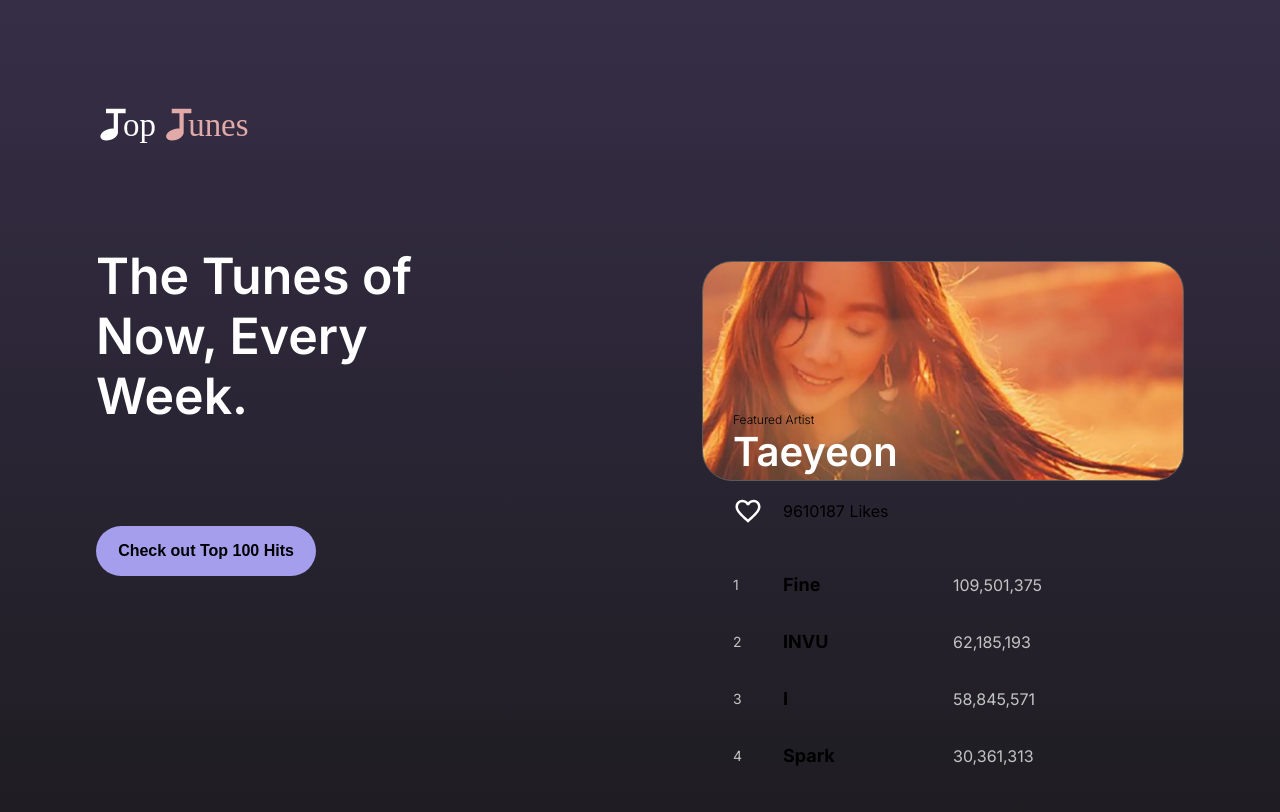
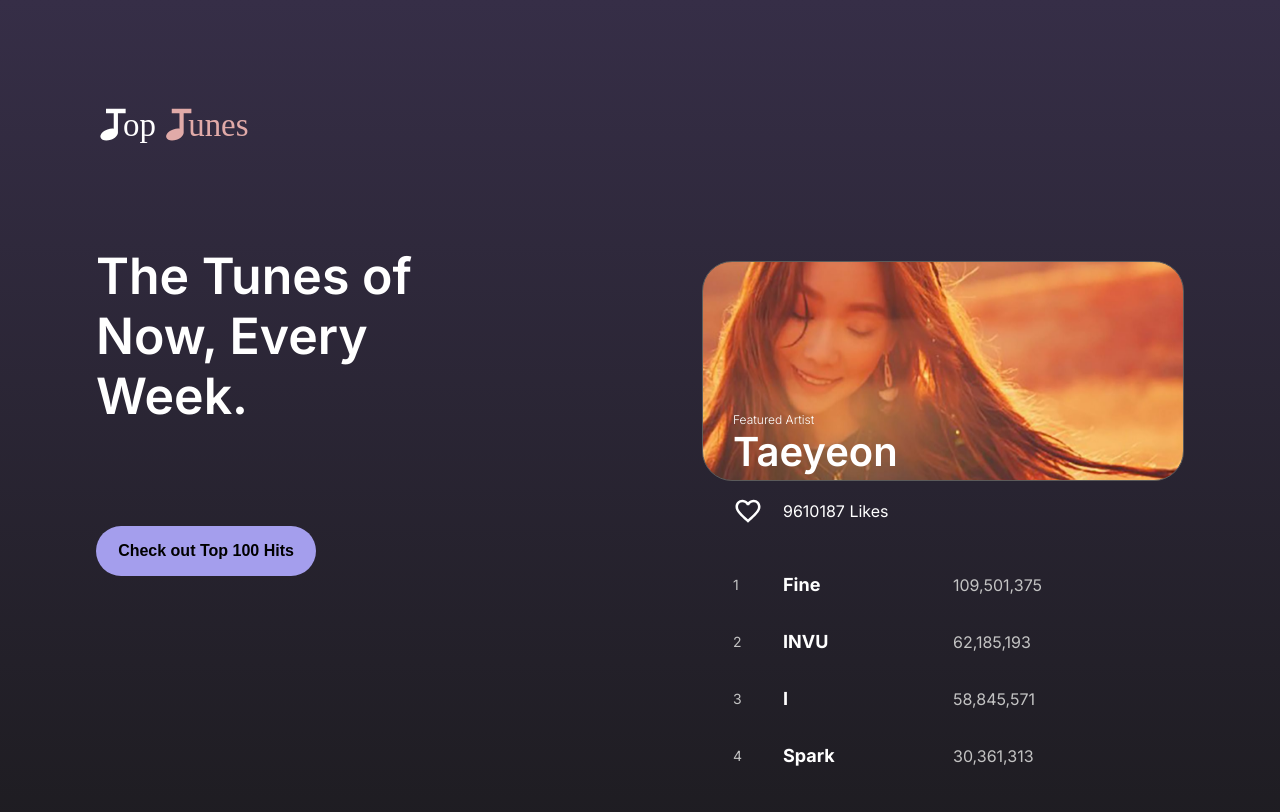
Before and after one commit to williamchuu/TopTunes, a Next.js app: page / in a window 1280 px wide. Shown: the top 812 px of the page. Built offline with nearby package versions, Linux system fonts and the light colour scheme.

Commit message:
make white text on light mode

```diff
--- a/styles/Home.module.css
+++ b/styles/Home.module.css
@@ -9,6 +9,7 @@
   background: rgb(24, 24, 24);
   background: linear-gradient(0deg, rgba(24, 24, 24, 1) 0%, rgba(54, 46, 71, 1) 100%);
   top: 0;
+  color: white;
   left: 0;
   z-index: -1;
 }
@@ -92,6 +93,7 @@
   font-size: 12px;
   font-weight: 300;
   padding-top: 50px;
+  color: white;
 }
 
 .featuredArtist {
@@ -162,6 +164,7 @@
   width: 140px;
   font-size: 18px;
   font-weight: 700;
+  color: white;
 }
 
 /* Top Hits Page: Header Section */
@@ -171,6 +174,7 @@
   justify-content: space-between;
   align-items: center;
   padding: 18px 0px 30px 0px;
+  color: white;
 }
 
 .backButton {
```
